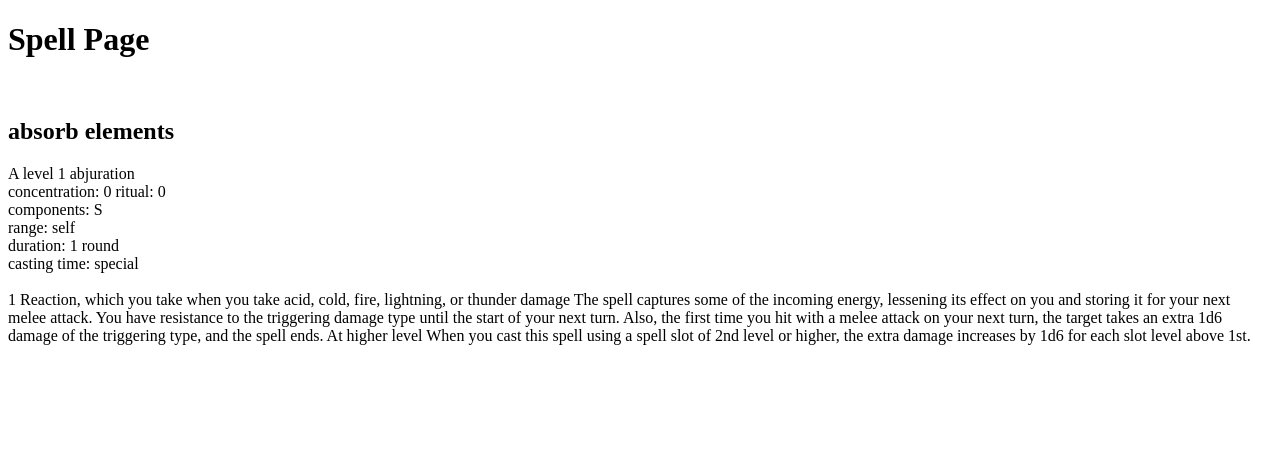
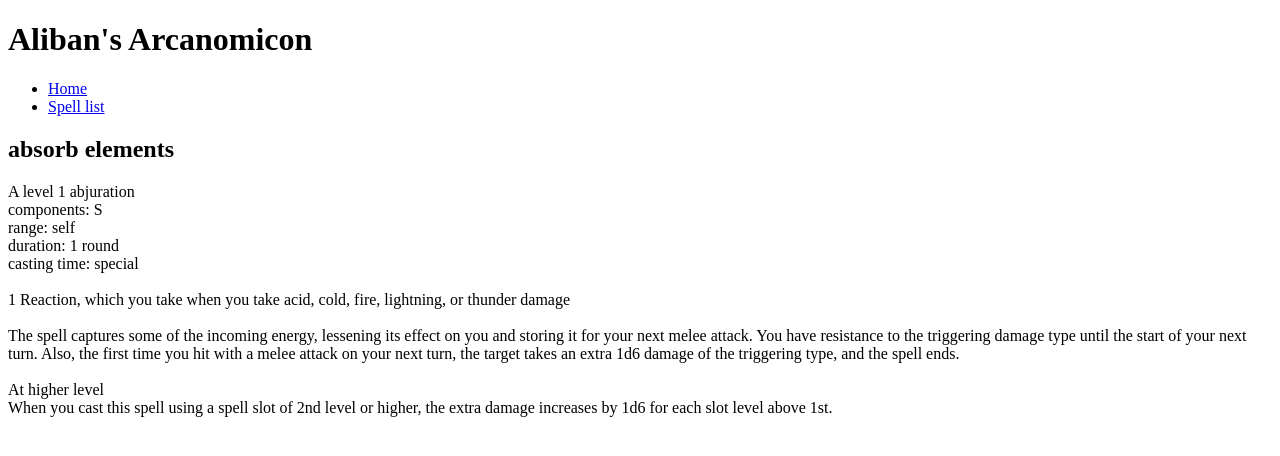
Before and after one commit to MasterfulDingo/spells, a Flask app: page /spell/2 in a window 1280 px wide. Shown: the top 456 px of the page. Run offline with Flask 2, Linux system fonts and the light colour scheme; data comes from the database, SQL or seed files in the repository; both versions use the stored data as it was after the commit.

Commit message:
further html formatting with line breaks additional spells in database functional nav bar

```diff
--- a/script.py
+++ b/script.py
@@ -29,7 +29,7 @@ def all_spells():
 
     conn = sqlite3.connect('spells.db')
     cur = conn.cursor()
-    cur.execute('SELECT name FROM spell')
+    cur.execute('SELECT id, name FROM spell')
     results = cur.fetchall()
 
     return render_template('all_spells.html', spells=results)
@@ -40,8 +40,9 @@ def spell(id):
     cur = conn.cursor()
     cur.execute('SELECT spell.id, spell.name, spell.description, spell.level, spell.components, spell.concentration, spell.ritual, spell.damage, range.name, duration.name, castingtime.name, school.name FROM spell INNER JOIN range ON range.id = spell.range INNER JOIN duration ON duration.id = spell.duration INNER JOIN castingtime ON castingtime.id = spell.castingtime INNER JOIN school ON school.id = spell.school WHERE spell.id == "{}"'.format(id))
     result = cur.fetchall()
-    spell = result[0]
 
+    spell = list(result[0])
+    spell[2] = spell[2].split('\n')
 
     return render_template('spell.html', spell=spell)
 
--- a/templates/all_spells.html
+++ b/templates/all_spells.html
@@ -1,10 +1,10 @@
 {% extends "layout.html" %}
 
 {% block content %}
-    <h1> Home Page </h1>
 
     {% for spell in spells %}
-        <h2>{{ spell }}</h2>
+        <a href="spell/{{ spell[0] }}">{{ spell[1] }}</a>
+        <br>
     {% endfor %}
 
 {% endblock content %}
--- a/templates/header.html
+++ b/templates/header.html
@@ -0,0 +1 @@
+<h1>Aliban's Arcanomicon</h1>
--- a/templates/nav.html
+++ b/templates/nav.html
@@ -0,0 +1,4 @@
+<ul>
+    <li><a href="/">Home</a></li>
+    <li><a href="/all_spells">Spell list</a></li>
+</ul>
--- a/templates/spell.html
+++ b/templates/spell.html
@@ -2,24 +2,29 @@
 
 {% block content %}
 <div id="content">
-    <h1> Spell Page </h1>
-    <br>
-    <h2>{{ spell[1] }}</h2>
+    <h2>
+        {{ spell[1] }}
+        {% if spell[6] == 1 %}
+            (ritual)
+        {% endif %}
+    </h2>
     A level {{ spell[3] }} {{ spell[11] }}
     <br>
-    concentration: {{ spell[5] }} ritual: {{ spell[6] }} <br>
     components: {{ spell[4] }} <br>
     range: {{ spell[8] }} <br>
-    duration: {{ spell[9] }} <br>
+    duration:
+    {% if spell[5] == 1 %}
+        up to
+    {% endif %}
+    {{ spell[9] }}
+    {% if spell[5] == 1 %}
+        (concentration)
+    {% endif %}
+    <br>
     casting time: {{ spell[10] }} <br>
     <br>
-    {{ spell[2] }}
+    {% for para in spell[2] %}
+        {{ para }}<br>
+    {% endfor %}
 </div>
 {% endblock content %}
-
-
-
-'spell name: {} <br> level: {} concentration: {} ritual: {} components: {} <br> range: {} casting time: {}
-duration: {} damage: {} <br><br> description: {}'
-['id','name','description','level','components','concentration','ritual','damage','range','duration',
-'casting time','school']
```
Also changed, not shown: templates/home.html (+2 -6 lines), spells.db.
